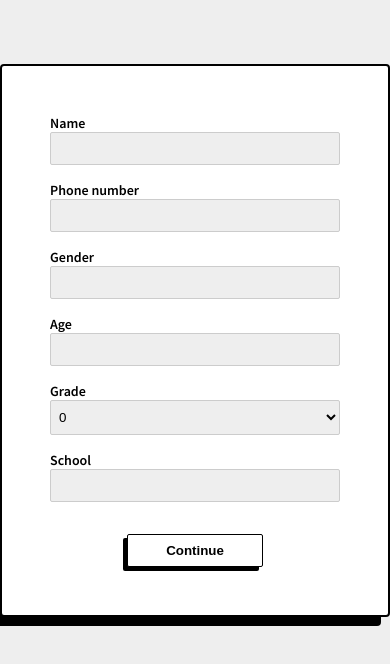
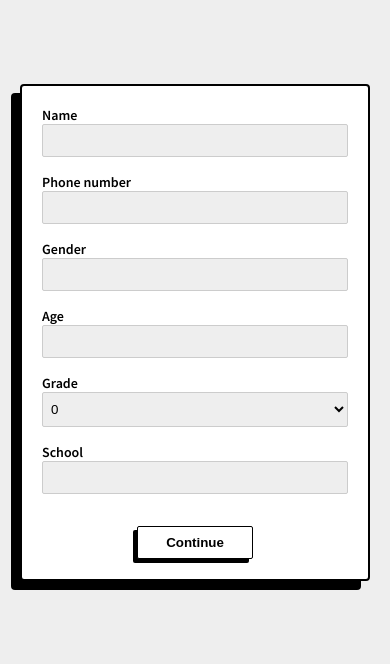
Before and after one commit to louistiti/english-quiz, a plain HTML site: page index.html in a window 390 px wide. Drawn offline with Linux system fonts and the light colour scheme.

Commit message:
refactor: mobile friendly

```diff
--- a/css/style.css
+++ b/css/style.css
@@ -26,6 +26,7 @@ html {
 body {
   font-family: 'Source Sans Pro', system-ui, -apple-system, BlinkMacSystemFont, 'Segoe UI', Roboto, 'Helvetica Neue', Arial, 'Noto Sans', sans-serif, 'Apple Color Emoji', 'Segoe UI Emoji', 'Segoe UI Symbol', 'Noto Color Emoji';
   background-color: var(--light-grey-color);
+  padding: 20px
 }
 
 input, select {
@@ -45,13 +46,17 @@ label {
   font-weight: 600;
 }
 
+audio {
+  width: 100%;
+}
+
 button {
   margin: 0 auto;
   display: block;
   margin-top: 32px;
   font-weight: 600;
   border: 1px solid var(--black-color);
-  padding: 8px 38px;
+  padding: 8px 28px;
   background-color: var(--white-color);
   border-radius: 2px;
   box-shadow: -4px 4px 0 0 var(--black-color);
@@ -65,7 +70,7 @@ button {
   border-radius: 4px;
   margin: 0 auto;
   margin-top: 64px;
-  padding: 48px;
+  padding: 20px;
   box-shadow: -9px 9px 0 0 var(--black-color);
 }
 
```
